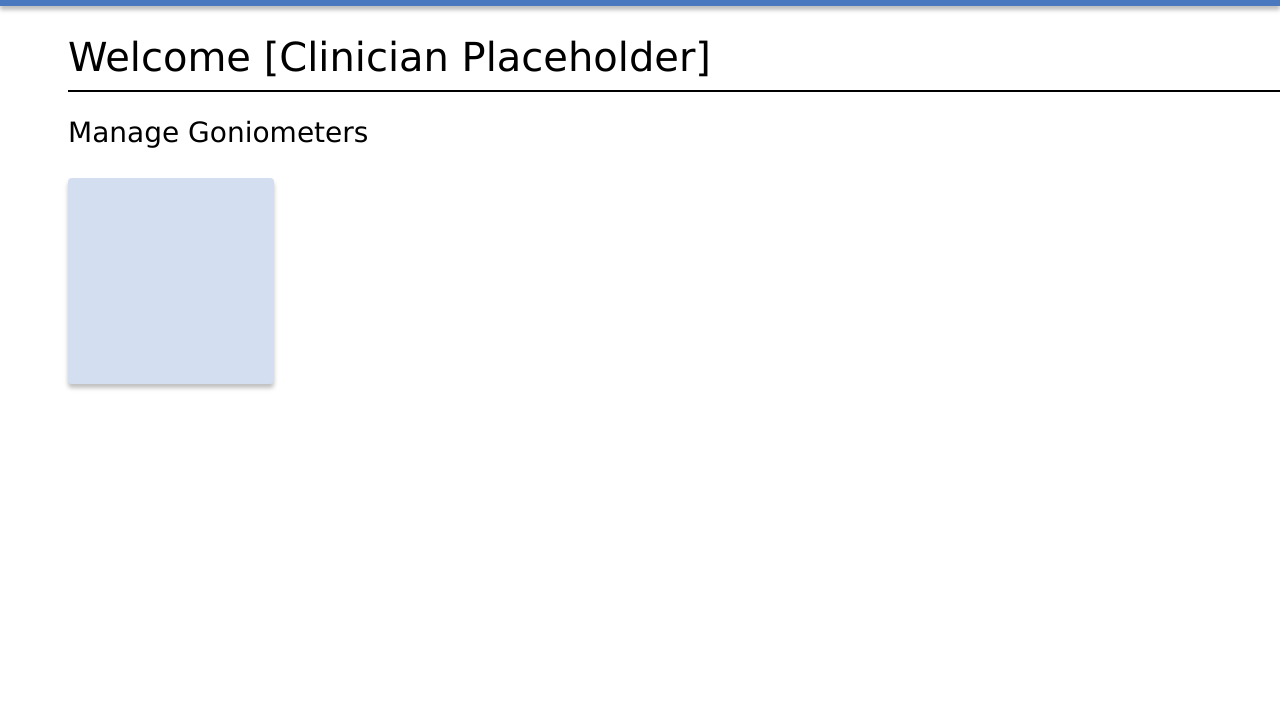
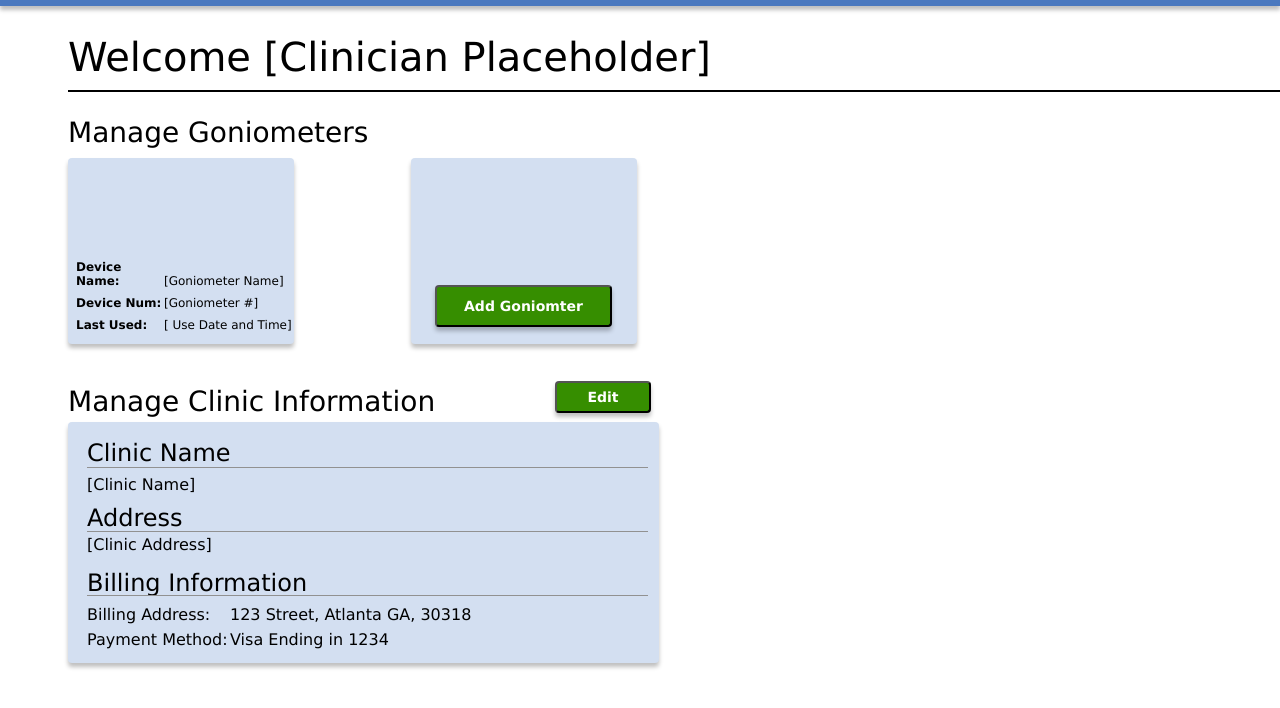
Before and after one commit to Team-Pivot/goniometer-api, a website: page dashboard/dashboard.html in a window 1280 px wide. Shown: the part 74-782 px from the top of the page. Drawn offline with Linux system fonts and the light colour scheme.

Commit message:
Clinic Information added to Dahsboard

```diff
--- a/dashboard/dashboard.html
+++ b/dashboard/dashboard.html
@@ -28,6 +28,60 @@
 				<circle/>
 				<circle/>
 			</svg>
+
+			<small class="gonBold">Device Name:</small>
+			<small class ="gonThin">[Goniometer Name]</small>
+
+			<small class="gonBold" style="top:136px">Device Num:</small>
+			<small class ="gonThin" style="top:136px">[Goniometer #]</small>
+
+			<small class="gonBold" style="top:158px"> Last Used:</small>
+			<small class ="gonThin" style="top:158px">[ Use Date and Time]</small>
+		</div>
+
+
+		<!-- Div for adding a new Goniometer is added to the right of the last goniometer frame-->
+		<div class="addGonFrame">
+			<svg>
+				<rectangle/>
+				<rectangle/>
+				<circle/>
+				<circle/>
+				<rectangle/>
+				<rectanlge/>
+			</svg>
+
+			<button class="addGon">
+					Add Goniomter
+			</button>
+		</div>
+
+		<h1 class="clinicInfo">
+			Manage Clinic Information
+		</h1>
+
+		<button class="clinicEdit">
+			Edit
+		</button>
+
+		<div class="clinicFrame">
+
+			<h2 class="clinicLabels" style="top:-25px">Clinic Name</h2>
+			<p class="clinicStuff" style="top:37px">[Clinic Name]</p>
+
+			<h2 class="clinicLabels" style="top:40px">Address</h2>
+			<p class="clinicStuff" style="top:97px">[Clinic Address]</p>
+
+			<h2 class="clinicLabels" style="top:105px">Billing Information</h2>
+			<p class="clinicStuff" style="top:167px">Billing Address:</p>
+			<p class="clinicStuff" style="top:167px;left:162px">123 Street, Atlanta GA, 30318 </p>
+			<p class="clinicStuff" style="top:192px">Payment Method:</p>
+			<p class="clinicStuff" style="top:192px;left:162px">Visa Ending in 1234</p>
+
+			<div class="sep" style="top:45px"></div>
+			<div class="sep" style="top:109px"></div>
+			<div class="sep" style="top:173px"></div>
+
 		</div>
 
 	</div>
--- a/dashboard/dashboardStyle.css
+++ b/dashboard/dashboardStyle.css
@@ -72,7 +72,7 @@ header {
 
 .rectangle2 {
 	position: absolute;
-	width: 1344px;
+	width: 1374px;
 	height: 2px;
 	left: 68px;
 	top: 164px;
@@ -92,12 +92,163 @@ header {
 }
 .gonFrame {
 	position: absolute;
-	width: 206px;
-	height: 206px;
+	width: 226px;
+	height: 186px;
 	left: 68px;
-	top: 252px;
+	top: 232px;
 
 	background: #D3DFF1;
 	box-shadow: 0px 4px 4px rgba(0, 0, 0, 0.25);
 	border-radius: 4px;
 }
+
+.gonBold {
+	position: absolute;
+	width: 88px;
+	height: 16px;
+	left: 8px;
+	top: 114px;
+	font-weight: bold;
+	align-items: flex-end;
+	font-size: 12px;
+	line-height: 14px;
+}
+
+.gonThin {
+	position: absolute;
+	width: 136px;
+	height: 16px;
+	left: 96px;
+	top: 114px;
+	font-weight: normal;
+	font-size: 12px;
+	line-height: 14px;
+	align-items: flex-end;
+}
+
+small {
+	font-family: "Lucida Sans Unicode", "Lucida Grande", sans-serif;
+	font-style: normal;
+	display: flex;
+
+	color: #000000;
+}
+
+.addGonFrame {
+	position: absolute;
+	width: 226px;
+	height: 186px;
+	left: 411px;
+	top: 232px;
+
+	background: #D3DFF1;
+	box-shadow: 0px 4px 4px rgba(0, 0, 0, 0.25);
+	border-radius: 4px;
+}
+
+button {
+	font-family: "Lucida Sans Unicode", "Lucida Grande", sans-serif;
+	font-style: normal;
+	font-weight: bold;
+	font-size: 14px;
+	line-height: 1em;
+	display: block;
+	text-align: center;
+
+	color: #FFFFFF;
+	background: #368E00;
+	mix-blend-mode: normal;
+
+	box-shadow: 0px 4px 4px rgba(0, 0, 0, 0.25);
+	border-radius: 4px;
+}
+
+
+.addGon {
+	position: absolute;
+	width: 177px;
+	height: 42px;
+	left: 24px;
+	top: 127px;
+}
+
+.clinicInfo {
+	position: absolute;
+	width: 505px;
+	height: 48px;
+	left: 68px;
+	top: 427px;
+
+	align-items: flex-end;
+
+	color: #000000;
+}
+
+.clinicEdit {
+	position: absolute;
+	width: 96px;
+	height: 32px;
+	left: 555px;
+	top: 455px;
+}
+.clinicFrame {
+	position: absolute;
+	width: 591px;
+	height: 241px;
+	left: 68px;
+	top: 496px;
+
+	background: #D3DFF1;
+	box-shadow: 0px 4px 4px rgba(0, 0, 0, 0.25);
+	border-radius: 4px;
+}
+
+.clinicLabels {
+	position: absolute;
+	width: 486px;
+	height: 48px;
+	left: 19px;
+}
+
+h2 {
+	font-family: "Lucida Sans Unicode", "Lucida Grande", sans-serif;
+	font-style: normal;
+	font-weight: normal;
+	font-size: 24px;
+	line-height: 24px;
+	display: flex;
+	align-items: flex-end;
+
+	color: #000000;
+}
+
+.clinicStuff {
+	position: absolute;
+	width: 290px;
+	height: 19px;
+	left: 19px;
+}
+
+p{
+	font-family: "Lucida Sans Unicode", "Lucida Grande", sans-serif;
+	font-style: normal;
+	font-weight: normal;
+	font-size: 16px;
+	line-height: 19px;
+	/* identical to box height */
+
+	display: flex;
+	align-items: flex-end;
+
+	color: #000000;
+}
+
+.sep {
+	position: absolute;
+	width: 561px;
+	height: 1px;
+	left: 19px;
+	display: block;
+
+	background: #919191;
+}
```
